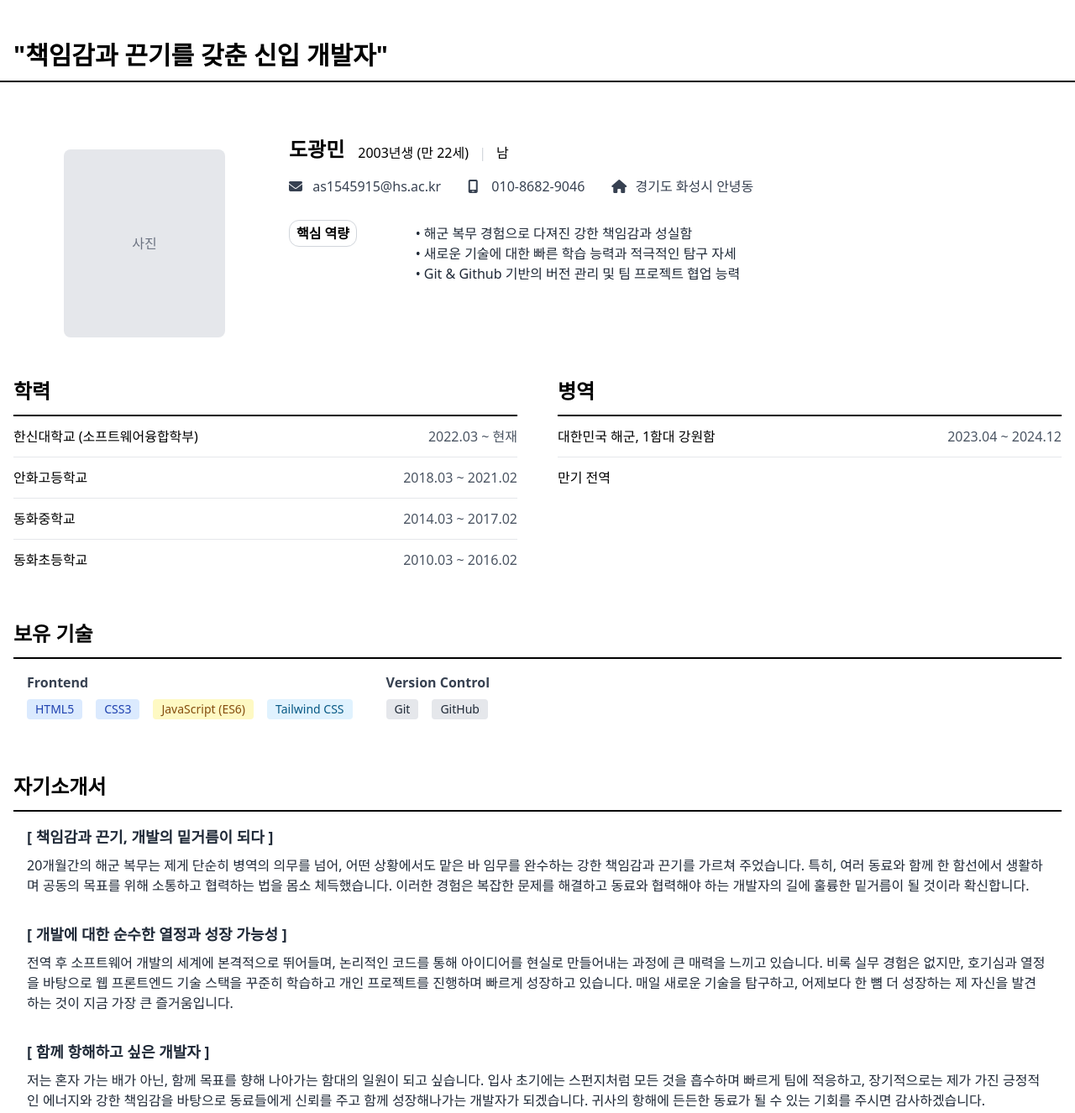
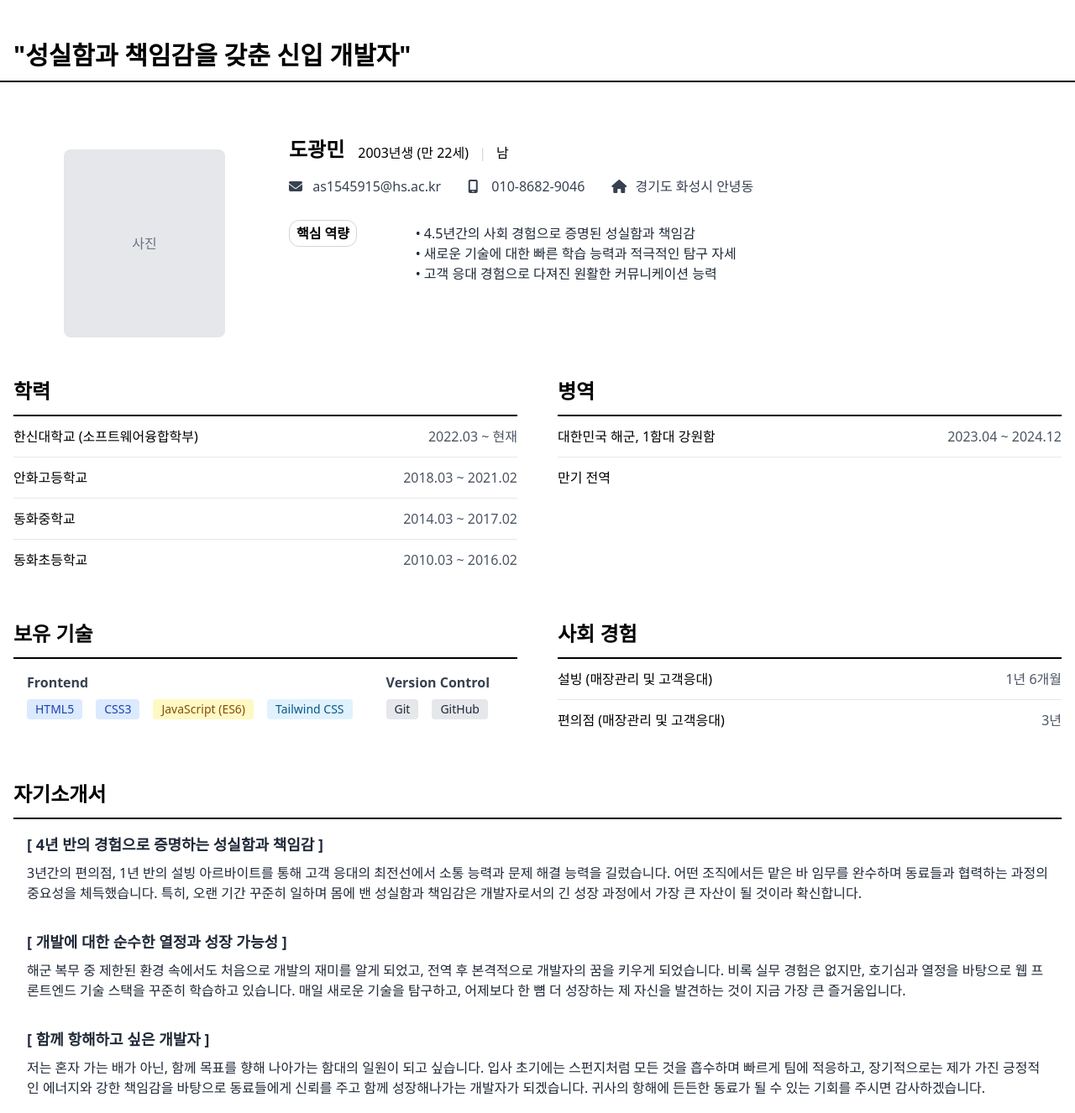
Before and after one commit to gwangmindo123/portfolio, a website: page pages/cv.html in a window 1280 px wide. Shown: the whole page at 84% size. Drawn offline with nearby package versions, Linux system fonts and the light colour scheme.

Commit message:
Add part-time work experience and refine CV

```diff
--- a/pages/cv.html
+++ b/pages/cv.html
@@ -13,7 +13,7 @@
   <!-- Header -->
   <section class="container mx-auto mt-12 mb-12 border-b-2 border-black px-4">
     <div class="flex gap-6 items-end mb-3">
-      <h2 class="text-3xl font-bold">"책임감과 끈기를 갖춘 신입 개발자"</h2>
+      <h2 class="text-3xl font-bold">"성실함과 책임감을 갖춘 신입 개발자"</h2>
     </div>
   </section>
 
@@ -41,9 +41,9 @@
           <span class="py-1 px-2 mr-2 border rounded-xl border-gray-300 font-semibold">핵심 역량</span>
         </div>
         <div class="text-gray-800">
-          <p>• 해군 복무 경험으로 다져진 강한 책임감과 성실함</p>
+          <p>• 4.5년간의 사회 경험으로 증명된 성실함과 책임감</p>
           <p>• 새로운 기술에 대한 빠른 학습 능력과 적극적인 탐구 자세</p>
-          <p>• Git & Github 기반의 버전 관리 및 팀 프로젝트 협업 능력</p>
+          <p>• 고객 응대 경험으로 다져진 원활한 커뮤니케이션 능력</p>
         </div>
       </div>
     </div>
@@ -71,8 +71,10 @@
     </div>
   </section>
 
-  <!-- Skills -->
+  <!-- Skills & Social Experience -->
   <section class="container mx-auto mb-12 px-4">
+    <div class="grid grid-cols-1 md:grid-cols-2 gap-12">
+      <div>
         <h2 class="text-2xl font-bold mb-3">보유 기술</h2>
         <div class="p-4 border-t-2 border-t-black">
           <div class="flex flex-wrap gap-x-8 gap-y-4">
@@ -94,6 +96,15 @@
             </div>
           </div>
         </div>
+      </div>
+      <div>
+        <h2 class="text-2xl font-bold mb-3">사회 경험</h2>
+        <div class="border-t-2 border-t-black">
+          <div class="py-3 border-b flex justify-between"><span>설빙 (매장관리 및 고객응대)</span> <span class="text-gray-600">1년 6개월</span></div>
+          <div class="py-3 flex justify-between"><span>편의점 (매장관리 및 고객응대)</span> <span class="text-gray-600">3년</span></div>
+        </div>
+      </div>
+    </div>
   </section>
 
   <!-- Self-Introduction -->
@@ -101,12 +112,12 @@
     <h2 class="text-2xl font-bold mb-3">자기소개서</h2>
     <div class="p-4 text-gray-800 border-t-2 border-t-black space-y-8">
       <div>
-        <h4 class="text-lg font-bold mb-2">[ 책임감과 끈기, 개발의 밑거름이 되다 ]</h4>
-        <p>20개월간의 해군 복무는 제게 단순히 병역의 의무를 넘어, 어떤 상황에서도 맡은 바 임무를 완수하는 강한 책임감과 끈기를 가르쳐 주었습니다. 특히, 여러 동료와 함께 한 함선에서 생활하며 공동의 목표를 위해 소통하고 협력하는 법을 몸소 체득했습니다. 이러한 경험은 복잡한 문제를 해결하고 동료와 협력해야 하는 개발자의 길에 훌륭한 밑거름이 될 것이라 확신합니다.</p>
+        <h4 class="text-lg font-bold mb-2">[ 4년 반의 경험으로 증명하는 성실함과 책임감 ]</h4>
+        <p>3년간의 편의점, 1년 반의 설빙 아르바이트를 통해 고객 응대의 최전선에서 소통 능력과 문제 해결 능력을 길렀습니다. 어떤 조직에서든 맡은 바 임무를 완수하며 동료들과 협력하는 과정의 중요성을 체득했습니다. 특히, 오랜 기간 꾸준히 일하며 몸에 밴 성실함과 책임감은 개발자로서의 긴 성장 과정에서 가장 큰 자산이 될 것이라 확신합니다.</p>
       </div>
       <div>
         <h4 class="text-lg font-bold mb-2">[ 개발에 대한 순수한 열정과 성장 가능성 ]</h4>
-        <p>전역 후 소프트웨어 개발의 세계에 본격적으로 뛰어들며, 논리적인 코드를 통해 아이디어를 현실로 만들어내는 과정에 큰 매력을 느끼고 있습니다. 비록 실무 경험은 없지만, 호기심과 열정을 바탕으로 웹 프론트엔드 기술 스택을 꾸준히 학습하고 개인 프로젝트를 진행하며 빠르게 성장하고 있습니다. 매일 새로운 기술을 탐구하고, 어제보다 한 뼘 더 성장하는 제 자신을 발견하는 것이 지금 가장 큰 즐거움입니다.</p>
+        <p>해군 복무 중 제한된 환경 속에서도 처음으로 개발의 재미를 알게 되었고, 전역 후 본격적으로 개발자의 꿈을 키우게 되었습니다. 비록 실무 경험은 없지만, 호기심과 열정을 바탕으로 웹 프론트엔드 기술 스택을 꾸준히 학습하고 있습니다. 매일 새로운 기술을 탐구하고, 어제보다 한 뼘 더 성장하는 제 자신을 발견하는 것이 지금 가장 큰 즐거움입니다.</p>
       </div>
       <div>
         <h4 class="text-lg font-bold mb-2">[ 함께 항해하고 싶은 개발자 ]</h4>
```
Also changed, not shown: index.html (+1 -1 lines). Lines whose indentation alone changed are shown as unchanged.
